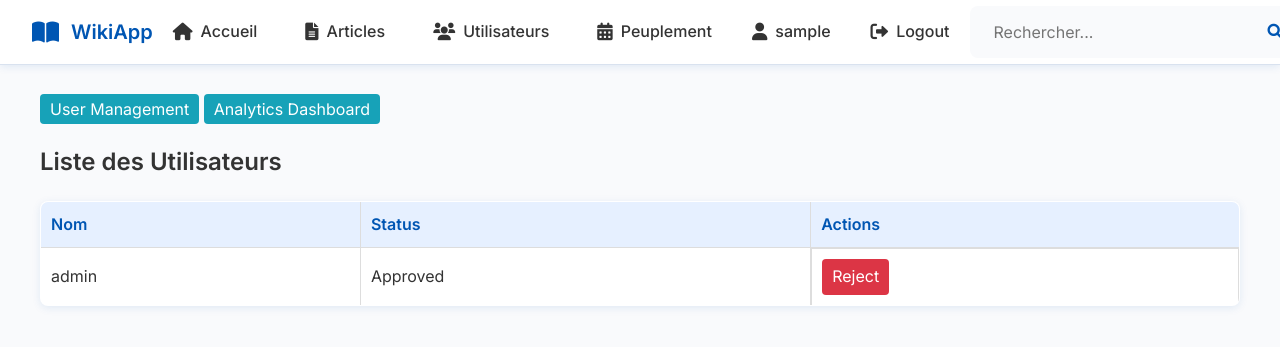
After one commit to AronMaa/Wikiparse, a Flask app: page /admin in a window 1280 px wide. The commit adds this page. Shown: the top 347 px of the page. Run offline with Flask 3, Linux system fonts and the light colour scheme; the visitor is signed in with stand-in values (Sample User, id 1); data comes from the database, SQL or seed files in the repository; tables that the repository leaves empty hold one stand-in row (values such as "Sample post").

Commit message:
Better user gestion (no bugs) + admin page and analytics + rework of the design

```diff
--- a/app.py
+++ b/app.py
@@ -1,4 +1,4 @@
-from flask import Flask, render_template, request, url_for, redirect, flash, session
+from flask import Flask, abort, render_template, request, url_for, redirect, flash, session
 from flask_bcrypt import Bcrypt
 from functools import wraps
 import sqlite3
@@ -6,11 +6,39 @@ import atexit
 from apscheduler.schedulers.background import BackgroundScheduler
 from populate import init_db, fetch_revisions_from_api, update_database
 from queries import count_users, fetch_users, fetch_revisions_db, fetch_articles
+import re
+from itsdangerous import URLSafeTimedSerializer
 
 app = Flask(__name__)
 app.secret_key = 'L0n6 D4y!'
 DB_PATH = "wikipedia.db"
 bcrypt = Bcrypt(app)
+
+serializer = URLSafeTimedSerializer(app.config['SECRET_KEY'])
+
+def first_admin():
+    """Ensure at least one admin exists in the system"""
+    conn = get_conn()
+    try:
+        cursor = conn.cursor()
+        # Check if any admin exists
+        cursor.execute("SELECT id FROM auth_users WHERE is_approved = 1 LIMIT 1")
+        admin_exists = cursor.fetchone()
+
+        if not admin_exists:
+            hashed_pw = bcrypt.generate_password_hash('Password123').decode('utf-8')
+            cursor.execute("""
+                INSERT OR IGNORE INTO auth_users (
+                    username, password, is_approved
+                ) VALUES (?, ?, ?)
+                """, ('admin', hashed_pw, True))
+            conn.commit()
+            print("Created initial admin user")
+    except sqlite3.Error as e:
+        print(f"Database error during admin check: {str(e)}")
+    finally:
+        if conn:
+            conn.close()
 
 def get_conn():
     """Get database connection with error handling"""
@@ -60,6 +88,15 @@ def login_required(f):
         return f(*args, **kwargs)
     return decorated_function
 
+def admin_required(f):
+    @wraps(f)
+    def decorated_function(*args, **kwargs):
+        if not session.get('is_approved'):
+            flash('Admin access required', 'error')
+            return redirect(url_for('index'))
+        return f(*args, **kwargs)
+    return decorated_function
+
 @app.route('/')
 @login_required
 def index():
@@ -86,24 +123,41 @@ def register():
     if request.method == 'POST':
         username = request.form['username']
         password = request.form['password']
-        email = request.form.get('email', '')
 
-        if not username or not password:
-            flash('Username and password are required', 'error')
+        # Validation
+        if not all([username, password]):
+            flash('All fields are required', 'error')
             return redirect(url_for('register'))
 
         conn = get_conn()
         try:
+            # Check if any admin exists to approve users
+            cursor = conn.cursor()
+            cursor.execute("SELECT id FROM auth_users WHERE is_approved = 1 LIMIT 1")
+            admin_exists = cursor.fetchone()
+
+            if not admin_exists:
+                flash('System not ready for registrations - no admin available to approve accounts', 'error')
+                return redirect(url_for('register'))
+
             hashed_pw = bcrypt.generate_password_hash(password).decode('utf-8')
-            conn.execute(
-                "INSERT INTO auth_users (username, password, email) VALUES (?, ?, ?)",
-                (username, hashed_pw, email)
+            cursor.execute(
+                """INSERT INTO auth_users
+                (username, password, is_approved)
+                VALUES (?, ?, ?)""",
+                (username, hashed_pw, 0)
             )
             conn.commit()
-            flash('Registration successful! Please log in.', 'success')
+
+            flash('Registration successful! Waiting for approval', 'success')
             return redirect(url_for('login'))
+
+        except sqlite3.IntegrityError:
+            conn.rollback()
+            flash('Username already exists', 'error')
         except Exception as e:
-            flash(e, 'error')
+            conn.rollback()
+            flash(f'Registration error: {str(e)}', 'error')
         finally:
             conn.close()
 
@@ -125,6 +179,7 @@ def login():
             if user and bcrypt.check_password_hash(user['password'], password):
                 session['user_id'] = user['id']
                 session['username'] = user['username']
+                session['is_approved'] = bool(user['is_approved'])
                 flash('Login successful!', 'success')
                 next_page = request.args.get('next')
                 return redirect(next_page or url_for('index'))
@@ -140,6 +195,127 @@ def logout():
     session.clear()
     flash('You have been logged out', 'success')
     return redirect(url_for('index'))
+
+@app.route('/admin')
+@login_required
+@admin_required
+def admin_dashboard():
+    conn = get_conn()
+    try:
+        pending_users = conn.execute(
+            "SELECT * FROM auth_users WHERE is_approved = 0"
+        ).fetchall()
+        all_users = conn.execute(
+            "SELECT * FROM auth_users ORDER BY is_approved DESC, username"
+        ).fetchall()
+        articles = conn.execute("SELECT * FROM articles").fetchall()
+
+        return render_template('admin.html',
+                             pending_users=pending_users,
+                             all_users=all_users,
+                             articles=articles)
+    finally:
+        conn.close()
+
+@app.route('/admin/approve-user/<int:user_id>')
+@login_required
+@admin_required
+def approve_user(user_id):
+    conn = get_conn()
+    try:
+        # Check if user exists
+        user = conn.execute(
+            "SELECT * FROM auth_users WHERE id = ?",
+            (user_id,)
+        ).fetchone()
+
+        if not user:
+            flash('User not found', 'error')
+            return redirect(url_for('admin_dashboard'))
+
+        conn.execute(
+            "UPDATE auth_users SET is_approved = 1 WHERE id = ?",
+            (user_id,)
+        )
+        conn.commit()
+        flash(f'User {user["username"]} approved', 'success')
+    except Exception as e:
+        conn.rollback()
+        flash(f'Error approving user: {str(e)}', 'error')
+    finally:
+        conn.close()
+
+    return redirect(url_for('admin_dashboard'))
+
+@app.route('/admin/reject-user/<int:user_id>')
+@login_required
+@admin_required
+def reject_user(user_id):
+    conn = get_conn()
+    try:
+        # Check if user exists
+        user = conn.execute(
+            "SELECT * FROM auth_users WHERE id = ?",
+            (user_id,)
+        ).fetchone()
+
+        if not user:
+            flash('User not found', 'error')
+            return redirect(url_for('admin_dashboard'))
+
+        conn.execute(
+            "DELETE FROM auth_users WHERE id = ?",
+            (user_id,)
+        )
+        conn.commit()
+        flash(f'User {user["username"]} rejected and removed', 'success')
+    except Exception as e:
+        conn.rollback()
+        flash(f'Error rejecting user: {str(e)}', 'error')
+    finally:
+        conn.close()
+
+    return redirect(url_for('admin_dashboard'))
+
+@app.route('/admin/analytics')
+@login_required
+@admin_required
+def admin_analytics():
+    return render_template('admin_analytics.html')
+
+@app.route('/admin/toggle-admin/<int:user_id>')
+@login_required
+@admin_required
+def toggle_admin(user_id):
+    if user_id == session['user_id']:
+        flash("You can't change your own admin status", 'error')
+        return redirect(url_for('admin_dashboard'))
+
+    conn = get_conn()
+    try:
+        user = conn.execute(
+            "SELECT * FROM auth_users WHERE id = ?",
+            (user_id,)
+        ).fetchone()
+
+        if not user:
+            flash('User not found', 'error')
+            return redirect(url_for('admin_dashboard'))
+
+        conn.execute(
+            "UPDATE auth_users SET is_approved = NOT is_approved WHERE id = ?",
+            (user_id,)
+        )
+        conn.commit()
+        action = "granted" if not user['is_approved'] else "revoked"
+        flash(f'Admin privileges {action} for {user["username"]}', 'success')
+    except Exception as e:
+        conn.rollback()
+        flash(f'Error updating admin status: {str(e)}', 'error')
+    finally:
+        conn.close()
+
+    return redirect(url_for('admin_dashboard'))
 
 @app.route('/articles')
 @login_required
@@ -453,4 +629,8 @@ def search():
 
 if __name__ == '__main__':
     init_db(DB_PATH)
+    try:
+        first_admin()
+    except Exception as e:
+        print(f"Error creating admin user: {e}")
     app.run(debug=True)
--- /dev/null
+++ b/templates/admin.html
@@ -0,0 +1,106 @@
+{% extends 'base.html' %}
+{% block content %}
+<div class="admin-nav">
+    <a href="{{ url_for('admin_dashboard') }}" class="btn-admin">User Management</a>
+    <a href="{{ url_for('admin_analytics') }}" class="btn-admin">Analytics Dashboard</a>
+</div>
+
+<div class="admin-container">
+    <section class="pending-users">
+        {% if pending_users %}
+        <h2>Requêtes en attente ({{ pending_users|length }})</h2>
+        <table class="admin-table">
+            <thead>
+                <tr>
+                    <th>Nom</th>
+                    <th>Enregistrement</th>
+                    <th>Actions</th>
+                </tr>
+            </thead>
+            <tbody>
+                {% for user in pending_users %}
+                <tr>
+                    <td>{{ user.username }}</td>
+                    <td>{{ user.created_at }}</td>
+                    <td class="actions">
+                        <a href="{{ url_for('approve_user', user_id=user.id) }}"
+                           class="btn-approve">Approve</a>
+                        <a href="{{ url_for('reject_user', user_id=user.id) }}"
+                           class="btn-reject">Reject</a>
+                    </td>
+                </tr>
+                {% endfor %}
+            </tbody>
+        </table>
+        {% endif %}
+    </section>
+
+    <section class="approved-users">
+        <h2>Liste des Utilisateurs</h2>
+        <table class="admin-table">
+            <thead>
+                <tr>
+                    <th>Nom</th>
+                    <th>Status</th>
+                    <th>Actions</th>
+                </tr>
+            </thead>
+            <tbody>
+                {% for user in all_users %}
+                <tr>
+                    <td>{{ user.username }}</td>
+                    <td>{{ 'Approved' if user.is_approved else 'Pending' }}</td>
+                    <td class="actions">
+                        {% if not user.is_approved %}
+                        <a href="{{ url_for('toggle_admin', user_id=user.id) }}"
+                           class="btn-approve">Approve</a>
+                        {% else %}
+                        <a href="{{ url_for('toggle_admin', user_id=user.id) }}"
+                           class="btn-reject">Reject</a>
+                        {% endif %}
+                    </td>
+                </tr>
+                {% endfor %}
+            </tbody>
+        </table>
+    </section>
+</div>
+
+<style>
+.admin-table {
+    width: 100%;
+    border-collapse: collapse;
+    margin: 20px 0;
+}
+.admin-table th, .admin-table td {
+    padding: 10px;
+    border: 1px solid #ddd;
+    text-align: left;
+}
+.actions {
+    white-space: nowrap;
+}
+.btn-approve {
+    background-color: #28a745;
+    color: white;
+    padding: 5px 10px;
+    border-radius: 4px;
+    text-decoration: none;
+    margin-right: 5px;
+}
+.btn-reject {
+    background-color: #dc3545;
+    color: white;
+    padding: 5px 10px;
+    border-radius: 4px;
+    text-decoration: none;
+}
+.btn-admin {
+    background-color: #17a2b8;
+    color: white;
+    padding: 5px 10px;
+    border-radius: 4px;
+    text-decoration: none;
+}
+</style>
+{% endblock %}
--- a/templates/base.html
+++ b/templates/base.html
@@ -33,32 +33,19 @@
                 <i class="fas fa-users"></i>
                 <span>Utilisateurs</span>
             </a>
-            <a href="{{ url_for('populate_db') }}" class="nav-link">
-                <i class="fas fa-database"></i>
-                <span>Peupler DB</span>
-            </a>
             <a href="{{ url_for('populate_schedule') }}" class="nav-link">
                 <i class="fas fa-calendar-alt"></i>
-                <span>Planifier</span>
+                <span>Peuplement</span>
             </a>
         </div>
         {% if 'user_id' in session %}
-            <span class="nav-link">
+            <a href="{{ url_for('admin_dashboard') }}" class="nav-link">
                 <i class="fas fa-user"></i>
                 <span>{{ session['username'] }}</span>
-            </span>
+            </a>
             <a href="{{ url_for('logout') }}" class="nav-link">
                 <i class="fas fa-sign-out-alt"></i>
                 <span>Logout</span>
-            </a>
-        {% else %}
-            <a href="{{ url_for('login') }}" class="nav-link">
-                <i class="fas fa-sign-in-alt"></i>
-                <span>Login</span>
-            </a>
-            <a href="{{ url_for('register') }}" class="nav-link">
-                <i class="fas fa-user-plus"></i>
-                <span>Register</span>
             </a>
         {% endif %}
         <form action="{{ url_for('search') }}" method="get" class="global-search" role="search">
--- a/templates/populate_schedule.html
+++ b/templates/populate_schedule.html
@@ -1,6 +1,12 @@
 {% extends 'base.html' %}
 {% block title %}Scheduled Population{% endblock %}
 {% block content %}
+<a href="{{ url_for('populate_db') }}" class="nav-link">
+    <button>
+        <i class="fas fa-database"></i>
+        Peuplement manuel
+    </button>
+</a>
 <h1>Scheduled Database Population</h1>
 
 <div class="card">
--- a/templates/register.html
+++ b/templates/register.html
@@ -11,10 +11,6 @@
         <label for="password">Password:</label>
         <input type="password" id="password" name="password" required>
     </div>
-    <div>
-        <label for="email">Email:</label>
-        <input type="email" id="email" name="email">
-    </div>
     <button type="submit">Register</button>
 </form>
 <p>Already have an account? <a href="{{ url_for('login') }}">Login here</a></p>
```
Also changed, not shown: dashboard.py (added, +157 -0 lines), populate.py (+8 -1 lines), templates/admin_analytics.html (added, +26 -0 lines), templates/populate.html (+8 -0 lines).
